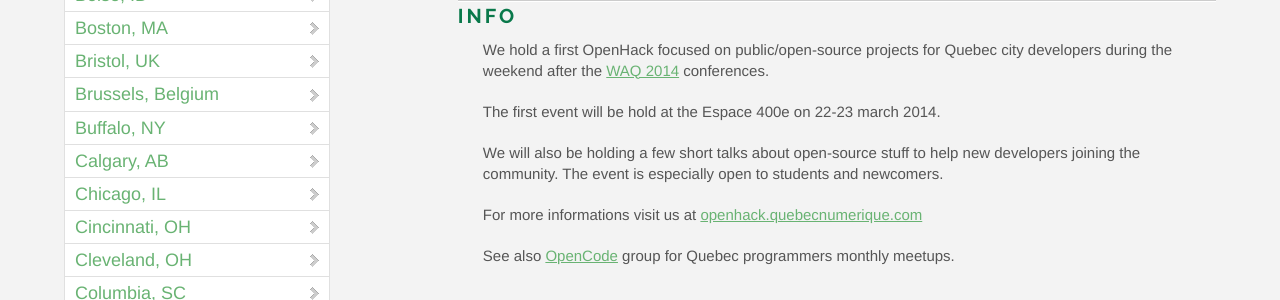
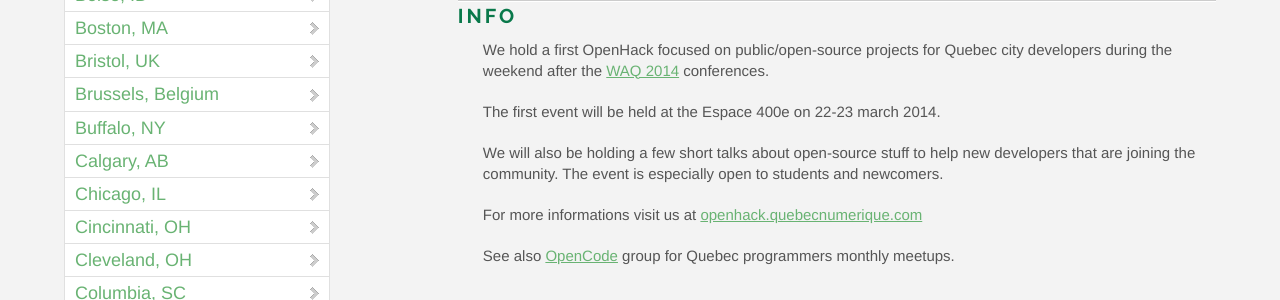
Before and after one commit to OpenHack/openhack.github.com, a Jekyll site: the page built from quebec/index.markdown, in a window 1280 px wide and 900 px high, scrolled down 445 px. Shown: the part 157-457 px from the top of the window. Built offline with Jekyll 4.4.1, drawn with Linux system fonts in a browser that asks for light colours; nearby versions of some CDN libraries; Markdown is read by kramdown in place of the engine named in the settings; comment, search, counter and statistics services are not loaded.

Commit message:
Improve copy & remove https from non-https website

```diff
--- a/quebec/index.markdown
+++ b/quebec/index.markdown
@@ -10,11 +10,11 @@
 
 ### Info
 
-We hold a first OpenHack focused on public/open-source projects for Quebec city developers during the weekend after the <a href="https://webaquebec.org">WAQ 2014</a> conferences.
+We hold a first OpenHack focused on public/open-source projects for Quebec city developers during the weekend after the <a href="http://webaquebec.org">WAQ 2014</a> conferences.
 
-The first event will be hold at the Espace 400e on 22-23 march 2014.
+The first event will be held at the Espace 400e on 22-23 march 2014.
 
-We will also be holding a few short talks about open-source stuff to help new developers joining the community. The event is especially open to students and newcomers.
+We will also be holding a few short talks about open-source stuff to help new developers that are joining the community. The event is especially open to students and newcomers.
 
 For more informations visit us at <a href="http://openhack.quebecnumerique.com">openhack.quebecnumerique.com</a>
 
```
